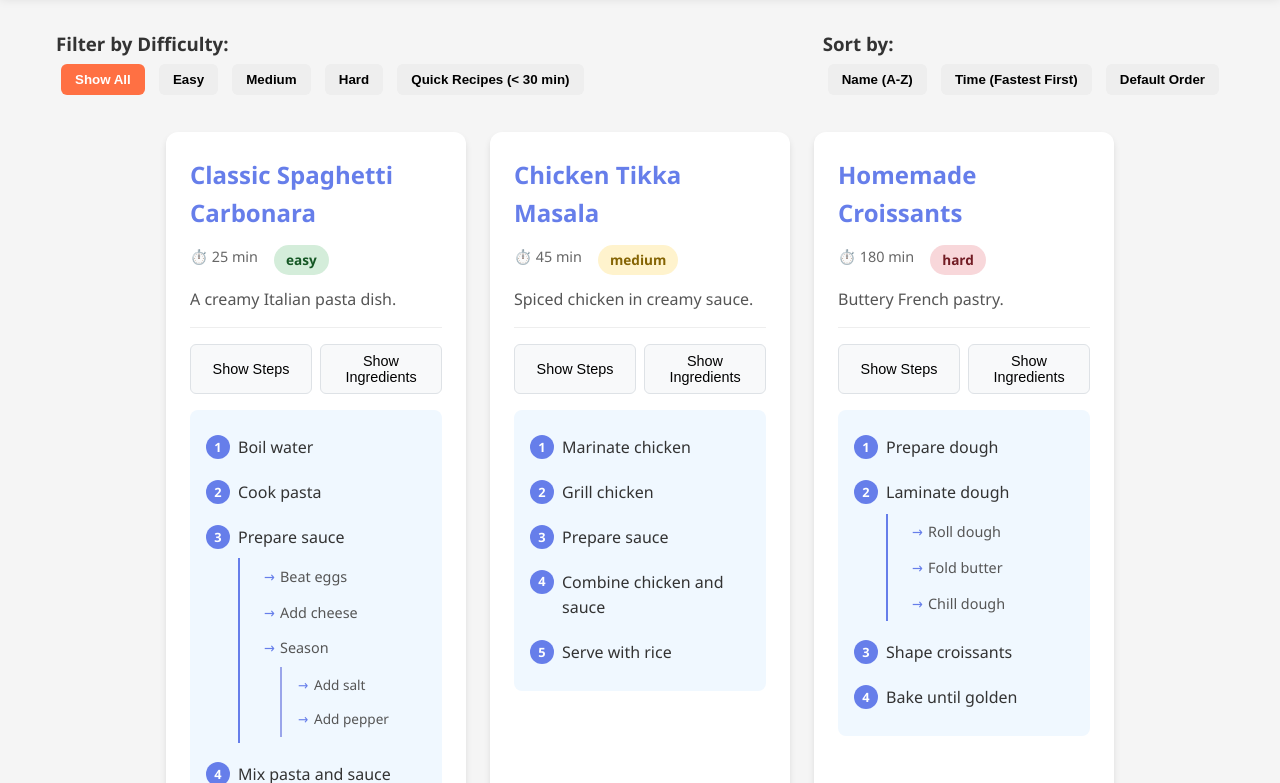
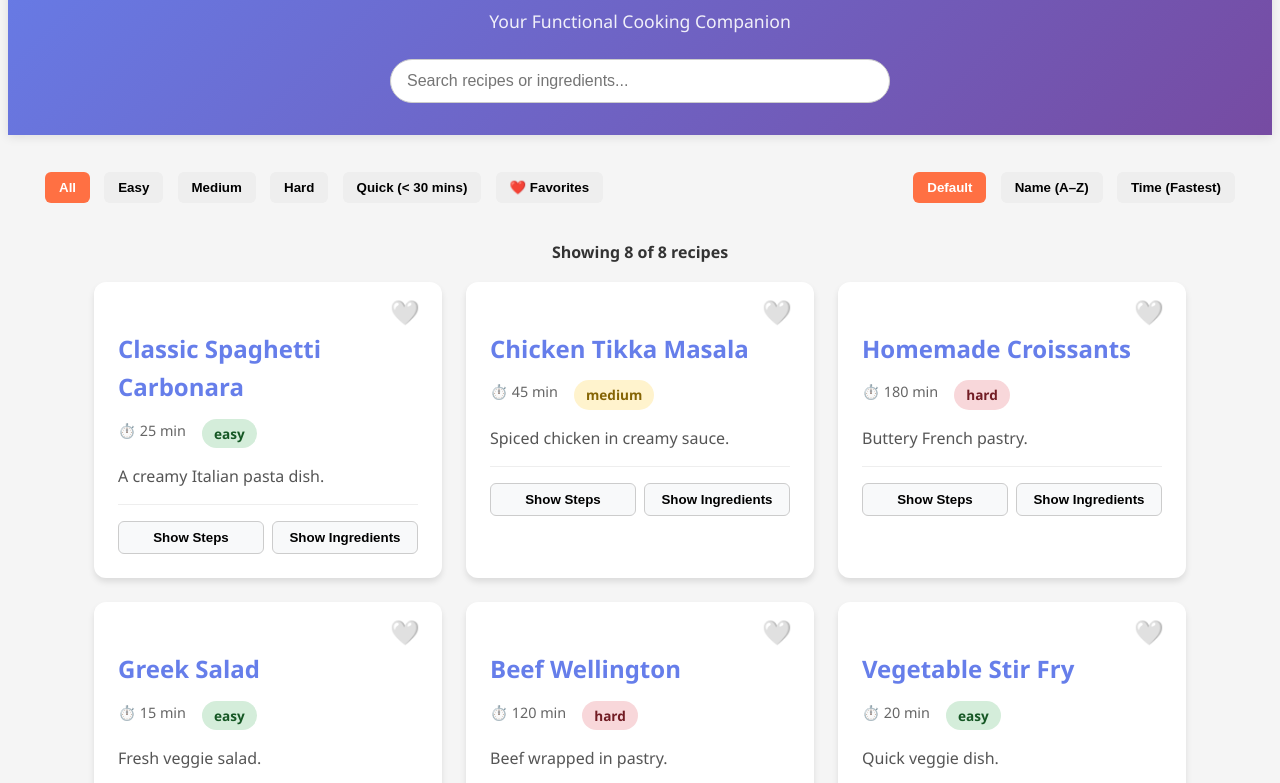
Before and after one commit to hiranyachittis145-dev/RecipeJS--Functional-Cooking-Companion-Hiranya, a plain HTML site: page index.html in a window 1280 px wide. Shown: the part 167-950 px from the top of the page. Drawn offline with Linux system fonts and the light colour scheme.

Commit message:
Modified Steps

```diff
--- a/app.js
+++ b/app.js
@@ -1,238 +1,69 @@
 const RecipeApp = (() => {
+    "use strict";
 
     /* ================= DATA ================= */
 
-    const recipes = [
-        {
-            id: 1,
-            title: "Classic Spaghetti Carbonara",
-            time: 25,
-            difficulty: "easy",
-            description: "A creamy Italian pasta dish.",
-            ingredients: [
-                "Spaghetti",
-                "Eggs",
-                "Parmesan cheese",
-                "Black pepper",
-                "Salt"
-            ],
-            steps: [
-                "Boil water",
-                "Cook pasta",
-                {
-                    text: "Prepare sauce",
-                    substeps: [
-                        "Beat eggs",
-                        "Add cheese",
-                        {
-                            text: "Season",
-                            substeps: ["Add salt", "Add pepper"]
-                        }
-                    ]
-                },
-                "Mix pasta and sauce",
-                "Serve hot"
-            ]
-        },
-        {
-            id: 2,
-            title: "Chicken Tikka Masala",
-            time: 45,
-            difficulty: "medium",
-            description: "Spiced chicken in creamy sauce.",
-            ingredients: [
-                "Chicken",
-                "Yogurt",
-                "Tomatoes",
-                "Spices",
-                "Cream"
-            ],
-            steps: [
-                "Marinate chicken",
-                "Grill chicken",
-                "Prepare sauce",
-                "Combine chicken and sauce",
-                "Serve with rice"
-            ]
-        },
-        {
-            id: 3,
-            title: "Homemade Croissants",
-            time: 180,
-            difficulty: "hard",
-            description: "Buttery French pastry.",
-            ingredients: [
-                "Flour",
-                "Butter",
-                "Yeast",
-                "Milk",
-                "Sugar"
-            ],
-            steps: [
-                "Prepare dough",
-                {
-                    text: "Laminate dough",
-                    substeps: [
-                        "Roll dough",
-                        "Fold butter",
-                        "Chill dough"
-                    ]
-                },
-                "Shape croissants",
-                "Bake until golden"
-            ]
-        },
-        {
-            id: 4,
-            title: "Greek Salad",
-            time: 15,
-            difficulty: "easy",
-            description: "Fresh veggie salad.",
-            ingredients: [
-                "Tomatoes",
-                "Cucumber",
-                "Feta cheese",
-                "Olives",
-                "Olive oil"
-            ],
-            steps: [
-                "Chop vegetables",
-                "Add cheese and olives",
-                "Drizzle olive oil",
-                "Mix and serve"
-            ]
-        },
-        {
-            id: 5,
-            title: "Beef Wellington",
-            time: 120,
-            difficulty: "hard",
-            description: "Beef wrapped in pastry.",
-            ingredients: [
-                "Beef fillet",
-                "Mushrooms",
-                "Puff pastry",
-                "Eggs",
-                "Spices"
-            ],
-            steps: [
-                "Sear beef",
-                "Prepare mushroom paste",
-                "Wrap beef",
-                "Bake"
-            ]
-        },
-        {
-            id: 6,
-            title: "Vegetable Stir Fry",
-            time: 20,
-            difficulty: "easy",
-            description: "Quick veggie dish.",
-            ingredients: [
-                "Mixed vegetables",
-                "Soy sauce",
-                "Garlic",
-                "Oil"
-            ],
-            steps: [
-                "Heat oil",
-                "Add vegetables",
-                "Stir fry",
-                "Serve hot"
-            ]
-        },
-        {
-            id: 7,
-            title: "Pad Thai",
-            time: 30,
-            difficulty: "medium",
-            description: "Thai noodle dish.",
-            ingredients: [
-                "Rice noodles",
-                "Shrimp",
-                "Eggs",
-                "Peanuts",
-                "Sauce"
-            ],
-            steps: [
-                "Cook noodles",
-                "Prepare sauce",
-                "Stir fry everything",
-                "Garnish and serve"
-            ]
-        },
-        {
-            id: 8,
-            title: "Margherita Pizza",
-            time: 60,
-            difficulty: "medium",
-            description: "Classic Italian pizza.",
-            ingredients: [
-                "Pizza dough",
-                "Tomato sauce",
-                "Mozzarella",
-                "Basil"
-            ],
-            steps: [
-                "Prepare dough",
-                "Add toppings",
-                "Bake pizza",
-                "Serve hot"
-            ]
-        }
+    const recipes = [ /* YOUR EXISTING RECIPE DATA (UNCHANGED) */
+        { id:1, title:"Classic Spaghetti Carbonara", time:25, difficulty:"easy", description:"A creamy Italian pasta dish.", ingredients:["Spaghetti","Eggs","Parmesan cheese","Black pepper","Salt"], steps:["Boil water","Cook pasta",{text:"Prepare sauce",substeps:["Beat eggs","Add cheese",{text:"Season",substeps:["Add salt","Add pepper"]}]},"Mix pasta and sauce","Serve hot"]},
+        { id:2, title:"Chicken Tikka Masala", time:45, difficulty:"medium", description:"Spiced chicken in creamy sauce.", ingredients:["Chicken","Yogurt","Tomatoes","Spices","Cream"], steps:["Marinate chicken","Grill chicken","Prepare sauce","Combine chicken and sauce","Serve with rice"]},
+        { id:3, title:"Homemade Croissants", time:180, difficulty:"hard", description:"Buttery French pastry.", ingredients:["Flour","Butter","Yeast","Milk","Sugar"], steps:["Prepare dough",{text:"Laminate dough",substeps:["Roll dough","Fold butter","Chill dough"]},"Shape croissants","Bake until golden"]},
+        { id:4, title:"Greek Salad", time:15, difficulty:"easy", description:"Fresh veggie salad.", ingredients:["Tomatoes","Cucumber","Feta cheese","Olives","Olive oil"], steps:["Chop vegetables","Add cheese and olives","Drizzle olive oil","Mix and serve"]},
+        { id:5, title:"Beef Wellington", time:120, difficulty:"hard", description:"Beef wrapped in pastry.", ingredients:["Beef fillet","Mushrooms","Puff pastry","Eggs","Spices"], steps:["Sear beef","Prepare mushroom paste","Wrap beef","Bake"]},
+        { id:6, title:"Vegetable Stir Fry", time:20, difficulty:"easy", description:"Quick veggie dish.", ingredients:["Mixed vegetables","Soy sauce","Garlic","Oil"], steps:["Heat oil","Add vegetables","Stir fry","Serve hot"]},
+        { id:7, title:"Pad Thai", time:30, difficulty:"medium", description:"Thai noodle dish.", ingredients:["Rice noodles","Shrimp","Eggs","Peanuts","Sauce"], steps:["Cook noodles","Prepare sauce","Stir fry everything","Garnish and serve"]},
+        { id:8, title:"Margherita Pizza", time:60, difficulty:"medium", description:"Classic Italian pizza.", ingredients:["Pizza dough","Tomato sauce","Mozzarella","Basil"], steps:["Prepare dough","Add toppings","Bake pizza","Serve hot"]}
     ];
 
     /* ================= STATE ================= */
 
     let currentFilter = "all";
     let currentSort = "none";
+    let searchQuery = "";
+    let favorites = JSON.parse(localStorage.getItem("recipeFavorites")) || [];
+    let debounceTimer;
 
     /* ================= DOM ================= */
 
     const recipeContainer = document.querySelector("#recipe-container");
     const filterButtons = document.querySelectorAll("[data-filter]");
     const sortButtons = document.querySelectorAll("[data-sort]");
+    const searchInput = document.querySelector("#search-input");
+    const clearSearchBtn = document.querySelector("#clear-search");
+    const recipeCount = document.querySelector("#recipe-count");
 
     /* ================= RECURSION ================= */
 
     const renderSteps = (steps, level = 0) => {
         const cls = level === 0 ? "steps-list" : "substeps-list";
-        let html = `<ol class="${cls}">`;
-
-        steps.forEach(step => {
-            if (typeof step === "string") {
-                html += `<li>${step}</li>`;
-            } else {
-                html += `<li>${step.text}`;
-                html += renderSteps(step.substeps, level + 1);
-                html += `</li>`;
-            }
-        });
-
-        html += `</ol>`;
-        return html;
+        return `<ol class="${cls}">
+            ${steps.map(step =>
+                typeof step === "string"
+                    ? `<li>${step}</li>`
+                    : `<li>${step.text}${renderSteps(step.substeps, level + 1)}</li>`
+            ).join("")}
+        </ol>`;
     };
 
     /* ================= CARD ================= */
 
-    const createRecipeCard = (recipe) => `
+    const createRecipeCard = (recipe) => {
+        const isFav = favorites.includes(recipe.id);
+        return `
         <div class="recipe-card">
+            <button class="favorite-btn" data-id="${recipe.id}">
+                ${isFav ? "❤️" : "🤍"}
+            </button>
+
             <h3>${recipe.title}</h3>
             <div class="recipe-meta">
                 <span>⏱️ ${recipe.time} min</span>
-                <span class="difficulty ${recipe.difficulty}">
-                    ${recipe.difficulty}
-                </span>
+                <span class="difficulty ${recipe.difficulty}">${recipe.difficulty}</span>
             </div>
             <p>${recipe.description}</p>
 
             <div class="card-actions">
-                <button class="toggle-btn" data-id="${recipe.id}" data-toggle="steps">
-                    Show Steps
-                </button>
-                <button class="toggle-btn" data-id="${recipe.id}" data-toggle="ingredients">
-                    Show Ingredients
-                </button>
+                <button class="toggle-btn" data-id="${recipe.id}" data-toggle="steps">Show Steps</button>
+                <button class="toggle-btn" data-id="${recipe.id}" data-toggle="ingredients">Show Ingredients</button>
             </div>
 
             <div class="steps-container" data-id="${recipe.id}">
@@ -240,62 +71,102 @@
             </div>
 
             <div class="ingredients-container" data-id="${recipe.id}">
-                <ul>
-                    ${recipe.ingredients.map(i => `<li>${i}</li>`).join("")}
-                </ul>
+                <ul>${recipe.ingredients.map(i => `<li>${i}</li>`).join("")}</ul>
             </div>
-        </div>
-    `;
-
-    /* ================= FILTER & SORT ================= */
-
-    const applyFilter = (data, type) => {
-        if (type === "quick") return data.filter(r => r.time < 30);
-        if (type === "all") return data;
-        return data.filter(r => r.difficulty === type);
+        </div>`;
     };
 
-    const applySort = (data, type) => {
-        if (type === "name") return [...data].sort((a,b) => a.title.localeCompare(b.title));
-        if (type === "time") return [...data].sort((a,b) => a.time - b.time);
+    /* ================= FILTERS ================= */
+
+    const filterBySearch = (data) =>
+        !searchQuery ? data :
+        data.filter(r =>
+            r.title.toLowerCase().includes(searchQuery) ||
+            r.description.toLowerCase().includes(searchQuery) ||
+            r.ingredients.some(i => i.toLowerCase().includes(searchQuery))
+        );
+
+    const filterFavorites = (data) =>
+        data.filter(r => favorites.includes(r.id));
+
+    const applyFilter = (data) => {
+        if (currentFilter === "favorites") return filterFavorites(data);
+        if (currentFilter === "quick") return data.filter(r => r.time < 30);
+        if (currentFilter === "all") return data;
+        return data.filter(r => r.difficulty === currentFilter);
+    };
+
+    const applySort = (data) => {
+        if (currentSort === "name") return [...data].sort((a,b)=>a.title.localeCompare(b.title));
+        if (currentSort === "time") return [...data].sort((a,b)=>a.time-b.time);
         return data;
     };
 
+    /* ================= DISPLAY ================= */
+
     const updateDisplay = () => {
-        let result = applyFilter(recipes, currentFilter);
-        result = applySort(result, currentSort);
+        let result = filterBySearch(recipes);
+        result = applyFilter(result);
+        result = applySort(result);
+
+        recipeCount.textContent = `Showing ${result.length} of ${recipes.length} recipes`;
         recipeContainer.innerHTML = result.map(createRecipeCard).join("");
     };
 
     /* ================= EVENTS ================= */
 
     const handleToggleClick = (e) => {
-        if (!e.target.classList.contains("toggle-btn")) return;
+        if (e.target.classList.contains("toggle-btn")) {
+            const id = e.target.dataset.id;
+            const type = e.target.dataset.toggle;
+            const box = document.querySelector(`.${type}-container[data-id="${id}"]`);
+            box.classList.toggle("visible");
+            e.target.textContent = box.classList.contains("visible")
+                ? `Hide ${type}`
+                : `Show ${type}`;
+        }
 
-        const id = e.target.dataset.id;
-        const type = e.target.dataset.toggle;
-        const box = document.querySelector(`.${type}-container[data-id="${id}"]`);
+        if (e.target.classList.contains("favorite-btn")) {
+            const id = Number(e.target.dataset.id);
+            favorites = favorites.includes(id)
+                ? favorites.filter(f => f !== id)
+                : [...favorites, id];
 
-        box.classList.toggle("visible");
-        e.target.textContent = box.classList.contains("visible")
-            ? `Hide ${type}`
-            : `Show ${type}`;
+            localStorage.setItem("recipeFavorites", JSON.stringify(favorites));
+            updateDisplay();
+        }
     };
 
     const setupEventListeners = () => {
-        filterButtons.forEach(btn =>
-            btn.addEventListener("click", e => {
+        filterButtons.forEach(b =>
+            b.addEventListener("click", e => {
                 currentFilter = e.target.dataset.filter;
                 updateDisplay();
             })
         );
 
-        sortButtons.forEach(btn =>
-            btn.addEventListener("click", e => {
+        sortButtons.forEach(b =>
+            b.addEventListener("click", e => {
                 currentSort = e.target.dataset.sort;
                 updateDisplay();
             })
         );
+
+        searchInput.addEventListener("input", e => {
+            clearSearchBtn.style.display = e.target.value ? "block" : "none";
+            clearTimeout(debounceTimer);
+            debounceTimer = setTimeout(() => {
+                searchQuery = e.target.value.toLowerCase();
+                updateDisplay();
+            }, 300);
+        });
+
+        clearSearchBtn.addEventListener("click", () => {
+            searchInput.value = "";
+            searchQuery = "";
+            clearSearchBtn.style.display = "none";
+            updateDisplay();
+        });
 
         recipeContainer.addEventListener("click", handleToggleClick);
     };
@@ -303,11 +174,10 @@
     const init = () => {
         setupEventListeners();
         updateDisplay();
-        console.log("RecipeApp ready!");
+        console.log("✅ RecipeJS Part 4 Ready!");
     };
 
     return { init };
-
 })();
 
 RecipeApp.init();
--- a/index.html
+++ b/index.html
@@ -1,3 +1,4 @@
+index.html
 <!DOCTYPE html>
 <html lang="en">
 <head>
@@ -8,46 +9,52 @@
 </head>
 <body>
 
-    <!-- Header Section -->
 <header>
     <h1>🍳 RecipeJS</h1>
     <p>Your Functional Cooking Companion</p>
+
+    <!-- 🔍 SEARCH BAR (PART 4) -->
+    <div class="search-container">
+        <input
+            type="text"
+            id="search-input"
+            placeholder="Search recipes or ingredients..."
+            autocomplete="off"
+        />
+        <button id="clear-search" class="clear-btn" style="display:none">✕</button>
+    </div>
 </header>
 
-    <!-- Main Section -->
 <main>
-    <!-- NEW: Controls Section -->
+
+    <!-- 🔹 FILTER & SORT CONTROLS -->
     <section class="controls">
-        <!-- Filter Buttons -->
-        <div class="filter-group">
-            <h3>Filter by Difficulty:</h3>
-            <div class="button-group">
-                <button class="filter-btn active" data-filter="all">Show All</button>
-                <button class="filter-btn" data-filter="easy">Easy</button>
-                <button class="filter-btn" data-filter="medium">Medium</button>
-                <button class="filter-btn" data-filter="hard">Hard</button>
-                <button class="filter-btn" data-filter="quick">Quick Recipes (< 30 min)</button>
-            </div>
+        <div class="filters">
+            <button data-filter="all" class="active">All</button>
+            <button data-filter="easy">Easy</button>
+            <button data-filter="medium">Medium</button>
+            <button data-filter="hard">Hard</button>
+            <button data-filter="quick">Quick (&lt; 30 mins)</button>
+            <button data-filter="favorites">❤️ Favorites</button>
         </div>
 
-        <!-- Sort Buttons -->
-        <div class="sort-group">
-            <h3>Sort by:</h3>
-            <div class="button-group">
-                <button class="sort-btn" data-sort="name">Name (A-Z)</button>
-                <button class="sort-btn" data-sort="time">Time (Fastest First)</button>
-                <button class="sort-btn" data-sort="none">Default Order</button>
-            </div>
+        <div class="sorts">
+            <button data-sort="none" class="active">Default</button>
+            <button data-sort="name">Name (A–Z)</button>
+            <button data-sort="time">Time (Fastest)</button>
         </div>
     </section>
 
-    <!-- Existing Recipe Container -->
-    <div id="recipe-container">
-        <!-- Recipe cards will be rendered here by JavaScript -->
+    <!-- 🔢 RECIPE COUNTER -->
+    <div class="recipe-info">
+        <p id="recipe-count">Showing 8 of 8 recipes</p>
     </div>
+
+    <!-- 🔹 RECIPE CARDS -->
+    <div id="recipe-container"></div>
+
 </main>
 
-    <!-- JavaScript file -->
 <script src="app.js"></script>
 </body>
 </html>
--- a/style.css
+++ b/style.css
@@ -1,3 +1,4 @@
+Style.css
 /* Reset and Base Styles */
 * {
     margin: 0;
@@ -125,11 +126,9 @@
     background-color: #f8d7da;
     color: #721c24;
 }
+/* ================= PART 3 ADDITIONS ================= */
 
-
-
-
-/* Card Actions (Toggle Buttons) */
+/* Card Actions */
 .card-actions {
     display: flex;
     gap: 0.5rem;
@@ -140,143 +139,148 @@
 
 .toggle-btn {
     flex: 1;
-    padding: 0.5rem 1rem;
+    padding: 0.5rem;
+    border-radius: 6px;
+    border: 1px solid #ccc;
     background: #f8f9fa;
-    border: 1px solid #dee2e6;
-    border-radius: 6px;
     cursor: pointer;
-    font-size: 0.9rem;
-    transition: all 0.3s ease;
+    font-weight: 600;
 }
 
-.toggle-btn:hover {
-    background: #e9ecef;
-    border-color: #667eea;
-}
-
-.toggle-btn:active {
-    transform: scale(0.98);
-}
-
-/* Ingredients Container */
+/* Hidden by default */
+.steps-container,
 .ingredients-container {
-    /* TODO: Set display to none (hidden by default) */
     display: none;
     margin-top: 1rem;
     padding: 1rem;
-    background: #f8f9fa;
     border-radius: 8px;
 }
 
+.steps-container.visible,
 .ingredients-container.visible {
-    /* TODO: Set display to block (visible when toggled) */
     display: block;
 }
 
-.ingredients-container h4 {
-    color: #667eea;
-    margin-bottom: 0.75rem;
-    font-size: 1rem;
+.ingredients-container {
+    background: #f8f9fa;
 }
 
 .ingredients-container ul {
     list-style: none;
-    padding: 0;
-}
-
-.ingredients-container li {
-    padding: 0.4rem 0;
-    padding-left: 1.5rem;
-    position: relative;
+    padding-left: 0;
 }
 
 .ingredients-container li::before {
-    content: "✓";
-    position: absolute;
-    left: 0;
+    content: "✓ ";
     color: #667eea;
     font-weight: bold;
 }
 
-/* Steps Container */
+/* Steps */
 .steps-container {
-    /* TODO: Set display to none (hidden by default) */
-    margin-top: 1rem;
-    padding: 1rem;
     background: #f0f8ff;
-    border-radius: 8px;
 }
 
-.steps-container.visible {
-    /* TODO: Set display to block (visible when toggled) */
+.steps-list {
+    list-style: none;
+    counter-reset: step;
+    padding-left: 0;
 }
 
-.steps-container h4 {
+.steps-list > li {
+    counter-increment: step;
+    padding-left: 2rem;
+    position: relative;
+    margin-bottom: 0.5rem;
+}
+
+.steps-list > li::before {
+    content: counter(step);
+    position: absolute;
+    left: 0;
+    background: #667eea;
+    color: white;
+    width: 1.5rem;
+    height: 1.5rem;
+    border-radius: 50%;
+    text-align: center;
+    font-size: 0.8rem;
+}
+
+/* Nested Steps */
+.substeps-list {
+    list-style: none;
+    margin-left: 1.5rem;
+    border-left: 2px solid #667eea;
+    padding-left: 1rem;
+}
+
+.substeps-list li::before {
+    content: "→ ";
     color: #667eea;
-    margin-bottom: 0.75rem;
+}
+/* ================= PART 4 ADDITIONS ================= */
+
+/* Search */
+.search-container {
+    max-width: 500px;
+    margin: 1.5rem auto 0;
+    position: relative;
+}
+
+#search-input {
+    width: 100%;
+    padding: 0.75rem 2.5rem 0.75rem 1rem;
+    border-radius: 25px;
+    border: 1px solid #ccc;
     font-size: 1rem;
 }
 
-/* Steps List */
-.steps-list {
-    list-style: none;
-    counter-reset: step-counter;
-    padding: 0;
+#search-input:focus {
+    outline: none;
+    box-shadow: 0 0 0 2px #ff7043;
 }
 
-.steps-list > li {
-    counter-increment: step-counter;
-    padding: 0.6rem 0;
-    padding-left: 2rem;
+.clear-btn {
+    position: absolute;
+    right: 10px;
+    top: 50%;
+    transform: translateY(-50%);
+    background: none;
+    border: none;
+    font-size: 1.2rem;
+    cursor: pointer;
+}
+
+/* Counter */
+.recipe-info {
+    text-align: center;
+    margin-bottom: 1rem;
+    font-weight: bold;
+}
+
+/* Favorite Button */
+.recipe-card {
     position: relative;
 }
 
-.steps-list > li::before {
-    content: counter(step-counter);
+.favorite-btn {
     position: absolute;
-    left: 0;
-    width: 1.5rem;
-    height: 1.5rem;
-    background: #667eea;
-    color: white;
-    border-radius: 50%;
-    display: flex;
-    align-items: center;
-    justify-content: center;
-    font-size: 0.8rem;
-    font-weight: bold;
+    top: 1rem;
+    right: 1rem;
+    background: none;
+    border: none;
+    font-size: 1.5rem;
+    cursor: pointer;
 }
 
-/* Nested substeps */
-.substeps-list {
-    /* TODO: Add styles for nested list */
-    list-style: none;
-    padding-left: 1.5rem;
-    margin-top: 0.5rem;
-    border-left: 2px solid #667eea;
+.favorite-btn:hover {
+    transform: scale(1.2);
 }
 
-.substeps-list li {
-    padding: 0.4rem 0;
-    padding-left: 1rem;
-    position: relative;
-    font-size: 0.9rem;
-    color: #555;
+/* Responsive */
+@media (max-width: 768px) {
+    .recipe-card {
+        width: 100%;
+    }
 }
-
-.substeps-list li::before {
-    content: "→";
-    position: absolute;
-    left: 0;
-    color: #667eea;
-}
-
-/* Even deeper nesting */
-.substeps-list .substeps-list {
-    border-left-color: #9aa5ea;
-    padding-left: 1rem;
-}
-
-.substeps-list .substeps-list li {
-    font-size: 0.85rem;
-}
```
Lines whose indentation alone changed are shown as unchanged.
